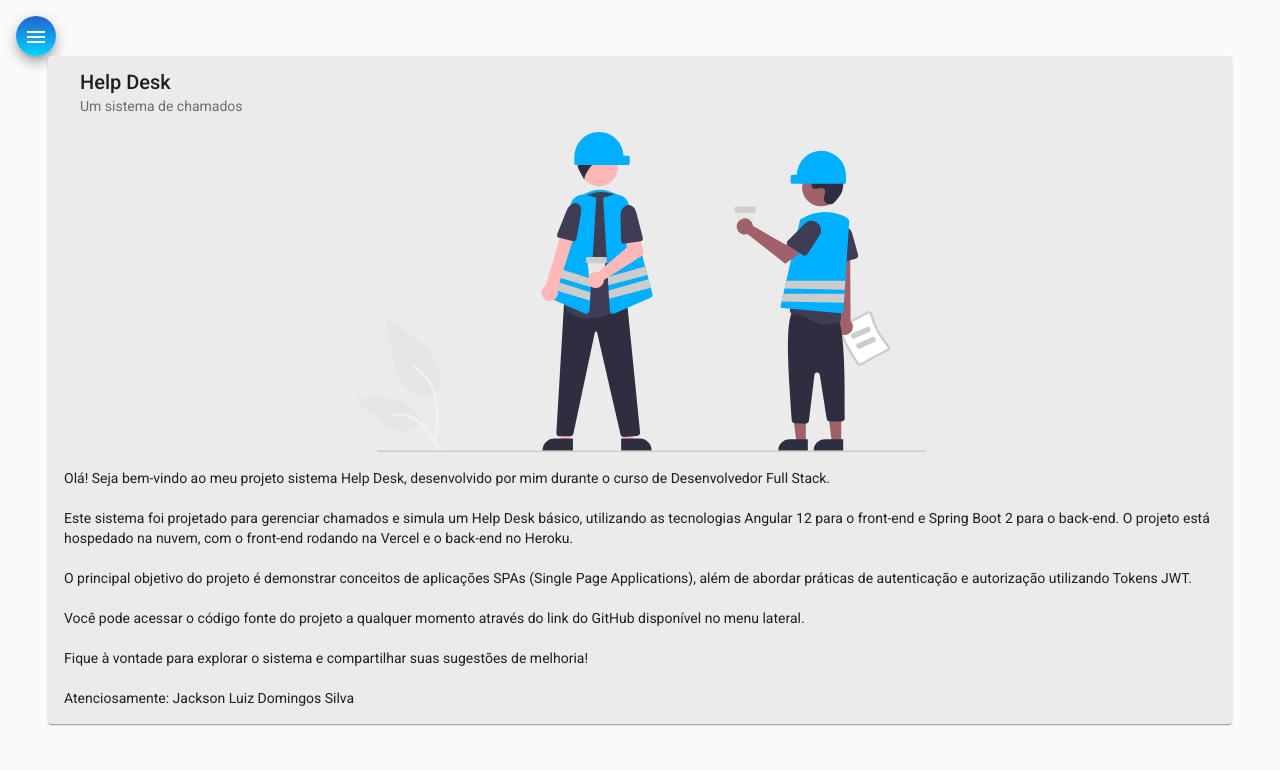
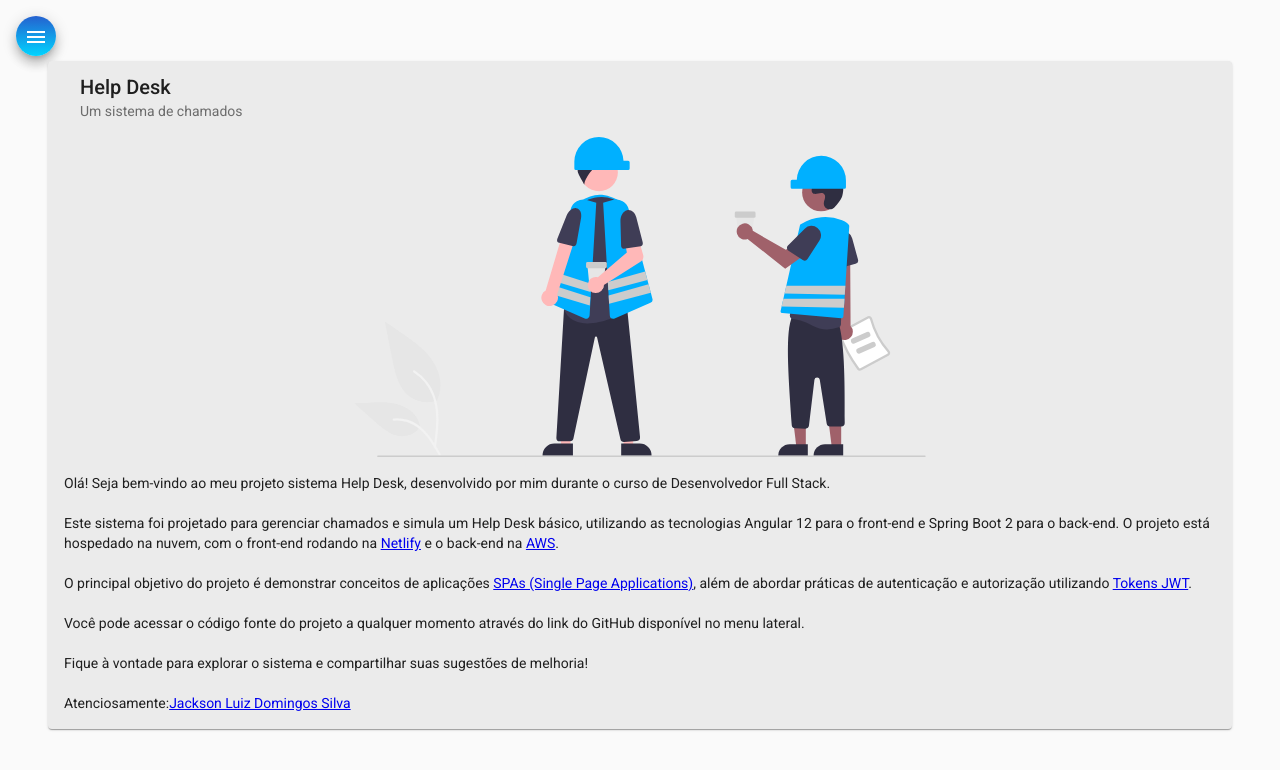
Before and after one commit to JacksonLuiz99/helpdesk-frontend, an Angular app: page /home in a window 1280 px wide. Shown: the top 770 px of the page. Built offline with nearby package versions, Linux system fonts and the light colour scheme.

Commit message:
adição de links no home

```diff
--- a/src/app/components/home/home.component.css
+++ b/src/app/components/home/home.component.css
@@ -2,6 +2,7 @@
     width: 90%;
     margin: auto;
     background-color: rgb(235,  235, 235);
+    margin-top: 5px;
 }
 
 img{
--- a/src/app/components/home/home.component.html
+++ b/src/app/components/home/home.component.html
@@ -7,14 +7,14 @@
     <mat-card-content>
       <p>
     Olá! Seja bem-vindo ao meu projeto sistema Help Desk, desenvolvido por mim durante o curso de Desenvolvedor Full Stack.<br><br>
-    Este sistema foi projetado para gerenciar chamados e simula um Help Desk básico, utilizando as tecnologias Angular 12 para o front-end e Spring Boot 2 para o back-end. O projeto está hospedado na nuvem, com o front-end rodando na Vercel e o back-end no Heroku.<br><br>
-    O principal objetivo do projeto é demonstrar conceitos de aplicações SPAs (Single Page Applications), além de abordar práticas de autenticação e autorização utilizando Tokens JWT.
+    Este sistema foi projetado para gerenciar chamados e simula um Help Desk básico, utilizando as tecnologias Angular 12 para o front-end e Spring Boot 2 para o back-end. O projeto está hospedado na nuvem, com o front-end rodando na <a href="http://">Netlify</a> e o back-end na <a href="http://">AWS</a>.<br><br>
+    O principal objetivo do projeto é demonstrar conceitos de aplicações <a href="https://developer.mozilla.org/en-US/docs/Glossary/SPA#:~:text=An%20SPA%20(Single%2Dpage%20application,content%20is%20to%20be%20shown." target="_blank" rel="noopener noreferrer">SPAs (Single Page Applications)</a>, além de abordar práticas de autenticação e autorização utilizando <a href="https://jwt.io/">Tokens JWT</a>.
     <br><br>
     Você pode acessar o código fonte do projeto a qualquer momento através do link do GitHub disponível no menu lateral.
     <br><br>
     Fique à vontade para explorar o sistema e compartilhar suas sugestões de melhoria!
     <br><br>
-    Atenciosamente: Jackson Luiz Domingos Silva
+    Atenciosamente:<a href="https://conectdevjackson.netlify.app/">Jackson Luiz Domingos Silva</a>
       </p>
     </mat-card-content>
   </mat-card>
--- a/src/app/components/nav/nav.component.html
+++ b/src/app/components/nav/nav.component.html
@@ -2,7 +2,7 @@
     <mat-drawer #drawer class="sidenav" mode="side">
        <img src="assets/img/side-image.svg" alt="Imagem de navegação">
        <mat-nav-list class="nav-list">
-          <a mat-list-item routerLink="/">
+          <a mat-list-item routerLink="home">
              <i class="material-icons">home</i>
              Home
           </a>
```
